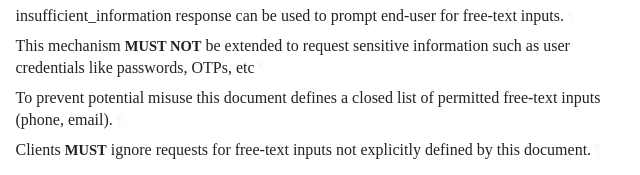
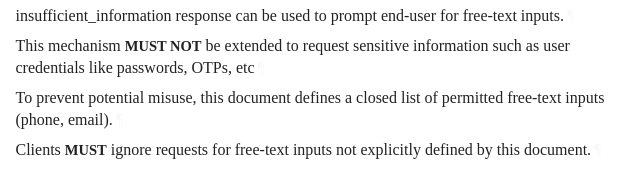
Before and after one commit to yaron-zehavi/oauth-native-clients-federation, a plain HTML site: page draft-zehavi-oauth-native-clients-federation.html in a window 1280 px wide. Shown: the part 9418-9593 px from the top of the page, 109-749 px from the left. Drawn offline with Linux system fonts and the light colour scheme; a web font is replaced by a local one.

Commit message:
Script updating gh-pages from 38f6ee5. [ci skip]

```diff
--- a/draft-zehavi-oauth-native-clients-federation.html
+++ b/draft-zehavi-oauth-native-clients-federation.html
@@ -1856,7 +1856,7 @@ sensitive data, as these are not first party clients.<a href="#section-5.1-1" cl
         </h3>
 <p id="section-5.2-1">insufficient_information response can be used to prompt end-user for free-text inputs.<a href="#section-5.2-1" class="pilcrow">¶</a></p>
 <p id="section-5.2-2">This mechanism <span class="bcp14">MUST NOT</span> be extended to request sensitive information such as user credentials like passwords, OTPs, etc<a href="#section-5.2-2" class="pilcrow">¶</a></p>
-<p id="section-5.2-3">To prevent potential misuse this document defines a closed list of permitted free-text inputs (phone, email).<a href="#section-5.2-3" class="pilcrow">¶</a></p>
+<p id="section-5.2-3">To prevent potential misuse, this document defines a closed list of permitted free-text inputs (phone, email).<a href="#section-5.2-3" class="pilcrow">¶</a></p>
 <p id="section-5.2-4">Clients <span class="bcp14">MUST</span> ignore requests for free-text inputs not explicitly defined by this document.<a href="#section-5.2-4" class="pilcrow">¶</a></p>
 </section>
 </div>
```
Also changed, not shown: draft-zehavi-oauth-native-clients-federation.txt.
